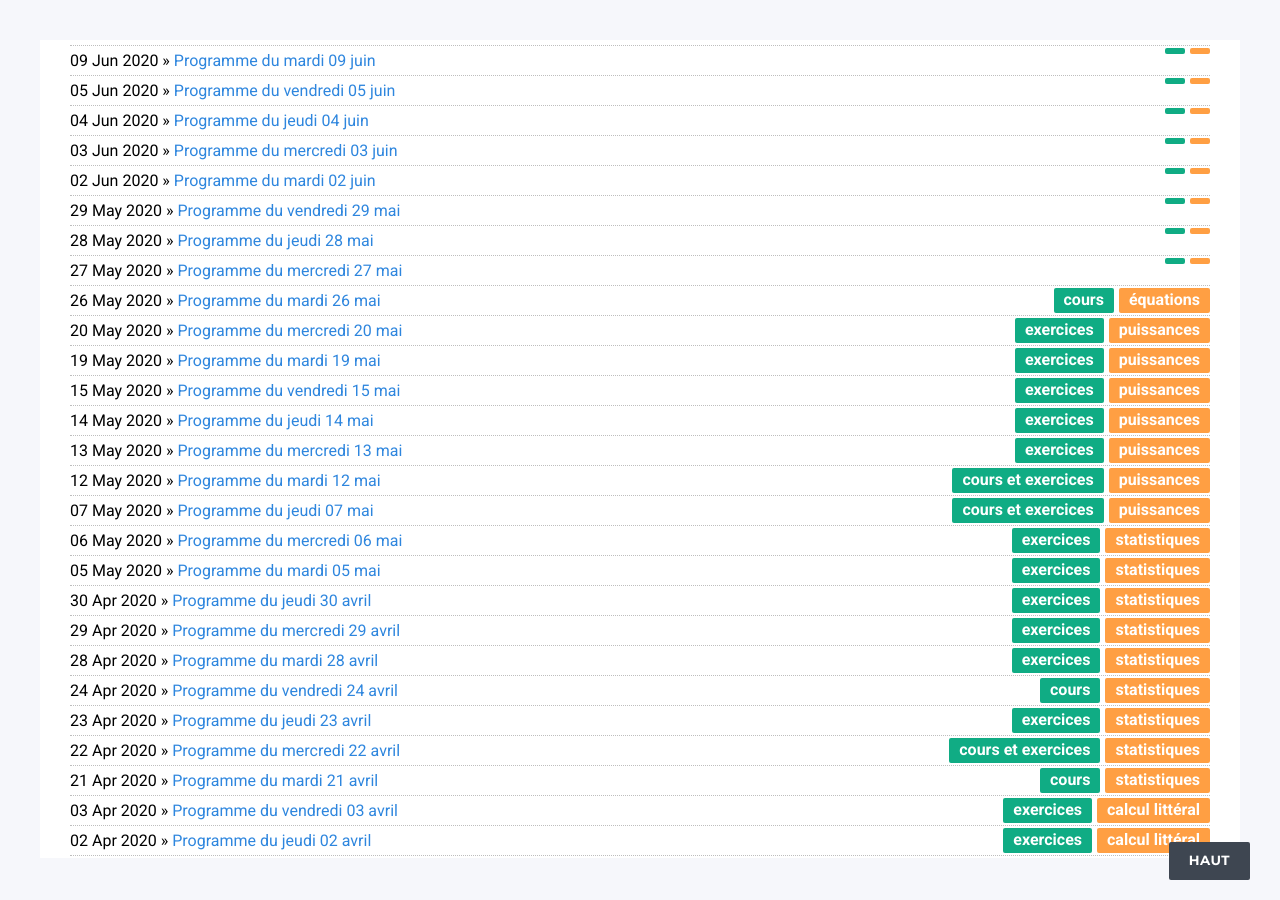
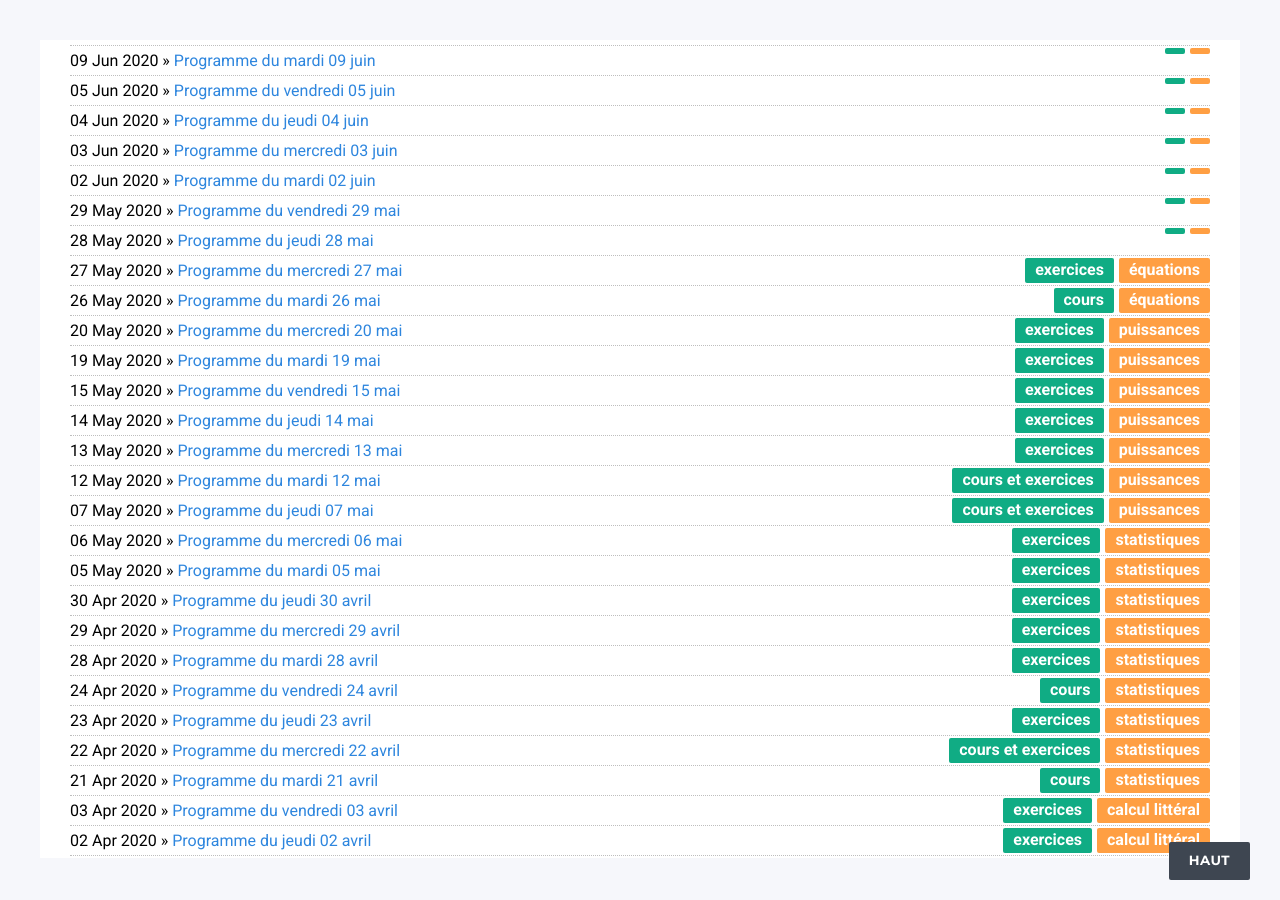
Before and after one commit to DangSinslay/DangSinslay.github.io, a Jekyll site: the page built from blog4/index.html, in a window 1280 px wide and 900 px high, scrolled down 448 px. Built offline with Jekyll 4.4.1, drawn with Linux system fonts in a browser that asks for light colours.

Commit message:
Update 2020-05-27-programme4.md

```diff
--- a/_posts/4eme/2020-05-27-programme4.md
+++ b/_posts/4eme/2020-05-27-programme4.md
@@ -3,6 +3,8 @@ layout: post
 title: "Programme du mercredi 27 mai"
 date: 2020-05-27
 category: 4eme
+chapter : équations
+format : exercices
 blog: blog4
 ---
 
```
